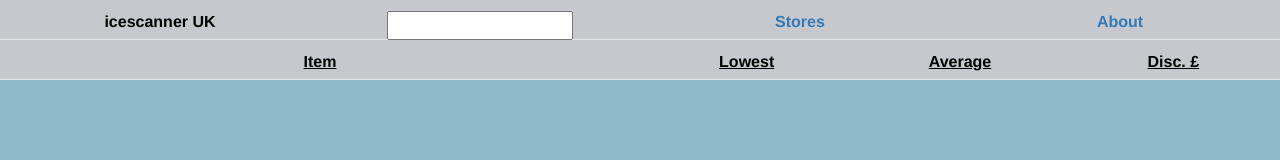
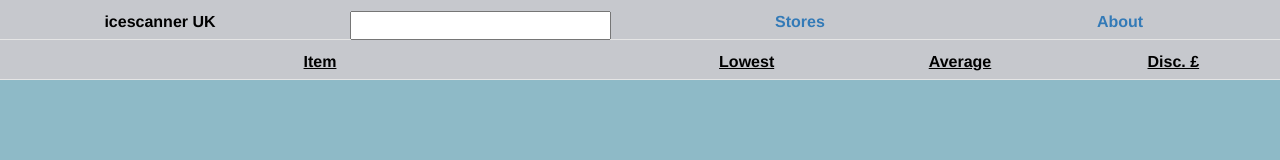
Before and after one commit to adamdiy/icescanner, a website: page index.html in a window 1280 px wide. Drawn offline with nearby package versions, Linux system fonts and the light colour scheme; no server answers.

Commit message:
search input 90%

```diff
--- a/css/styling.css
+++ b/css/styling.css
@@ -71,7 +71,7 @@ p {
 }
 
 input.quicksearch {
-  /*width: 75%;*/
+  width: 90%;
 }
 
 .header {
```
